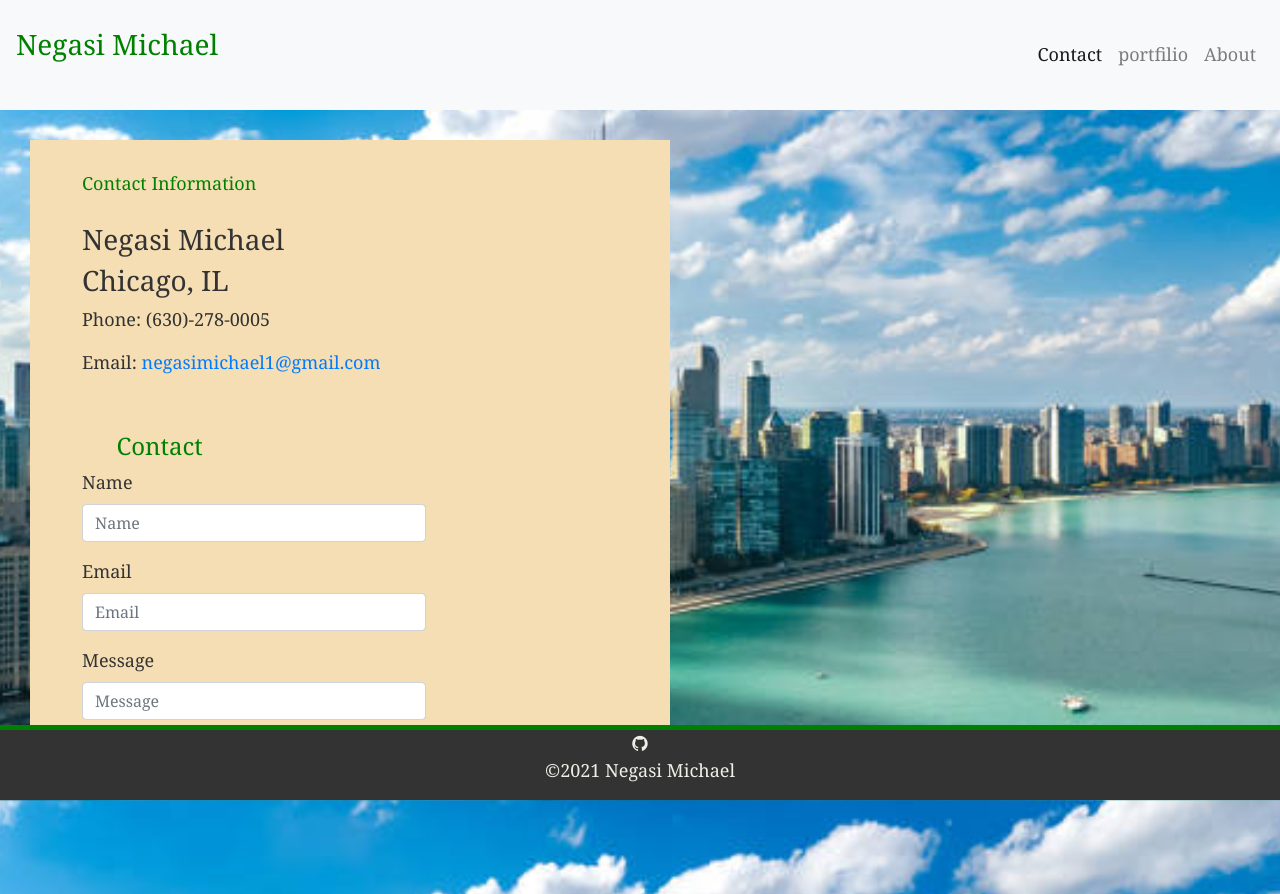
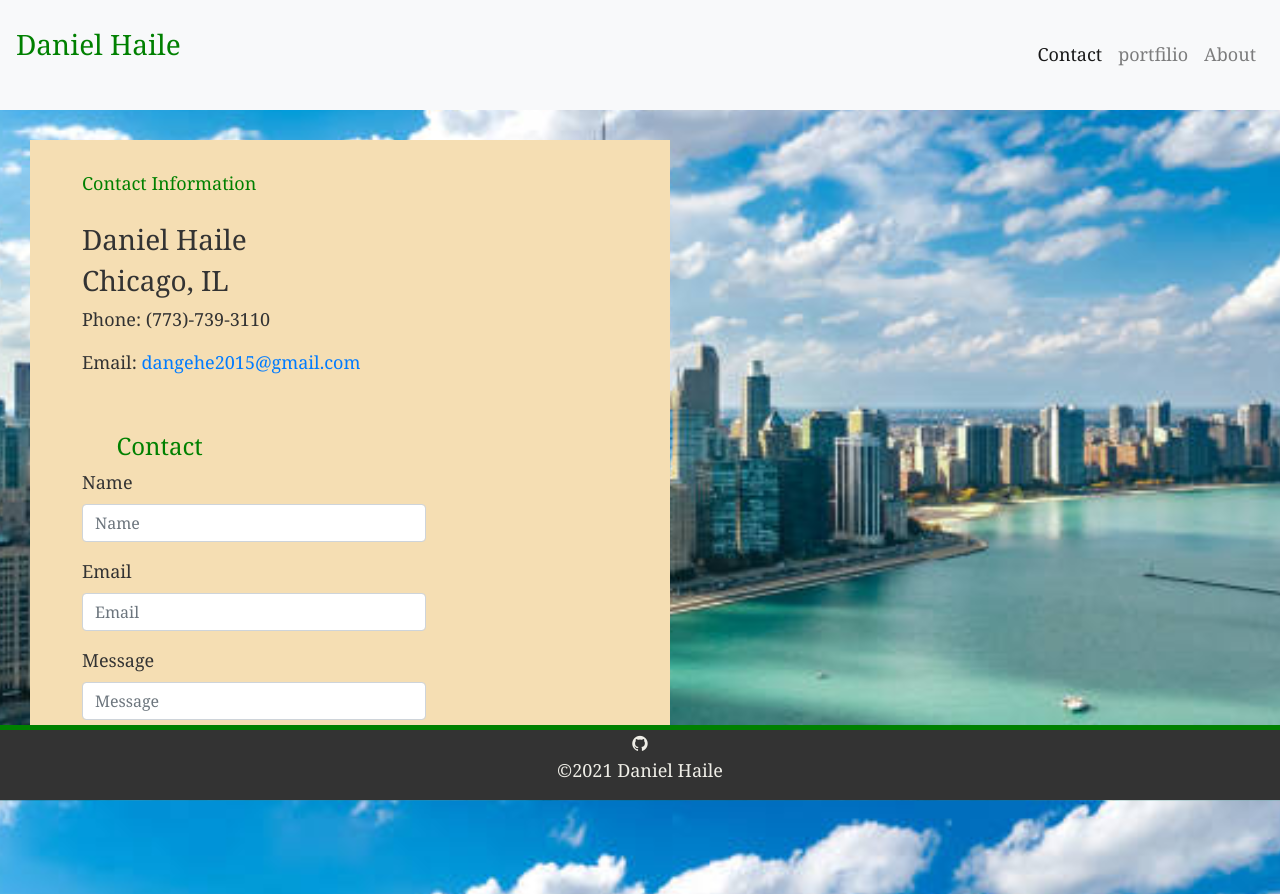
Before and after one commit to dhaile33/Personal-Website, a plain HTML site: page Portofilio.html in a window 1280 px wide. Drawn offline with nearby package versions, Linux system fonts and the light colour scheme; a script that the page names is missing.

Commit message:
First commit

```diff
--- a/Portofilio.html
+++ b/Portofilio.html
@@ -15,7 +15,7 @@
 
   <body>
     <nav class="navbar navbar-expand-lg navbar-light bg-light">
-      <h1>Negasi Michael</h1>
+      <h1>Daniel Haile</h1>
       <button class="navbar-toggler" type="button" data-toggle="collapse" data-target="#navbarNav"
         aria-controls="navbarNav" aria-expanded="false" aria-label="Toggle navigation">
         <span class="navbar-toggler-icon"></span>
@@ -42,10 +42,10 @@
         Contact Information
       </p>
     </div>
-    <h3>Negasi Michael</h3>
+    <h3>Daniel Haile</h3>
     <h3>Chicago, IL</h3>
-    <p>Phone: <span>(630)-278-0005</span></p>
-    <p> Email: <a href="mailto:negasimichael1@gmail.com">negasimichael1@gmail.com</a></p>
+    <p>Phone: <span>(773)-739-3110</span></p>
+    <p> Email: <a href="mailto:dangehe2015@gmail.com">dangehe2015@gmail.com</a></p>
   </div>
 
   <div class="myForm" id="form-contact">
@@ -73,7 +73,7 @@
       <i class="fa fa-github"></i>
     </div>
   </div>
-  <p>&copy;2021 Negasi Michael <span id="momentjs"></span></p>
+  <p>&copy;2021 Daniel Haile <span id="momentjs"></span></p>
 </footer>
 <script src="https://cdnjs.cloudflare.com/ajax/libs/moment.js/2.24.0/moment.min.js"></script>
 <script src="https://code.jquery.com/jquery-3.4.1.min.js"></script>
```
Also changed, not shown: index.html (+7 -7 lines).
